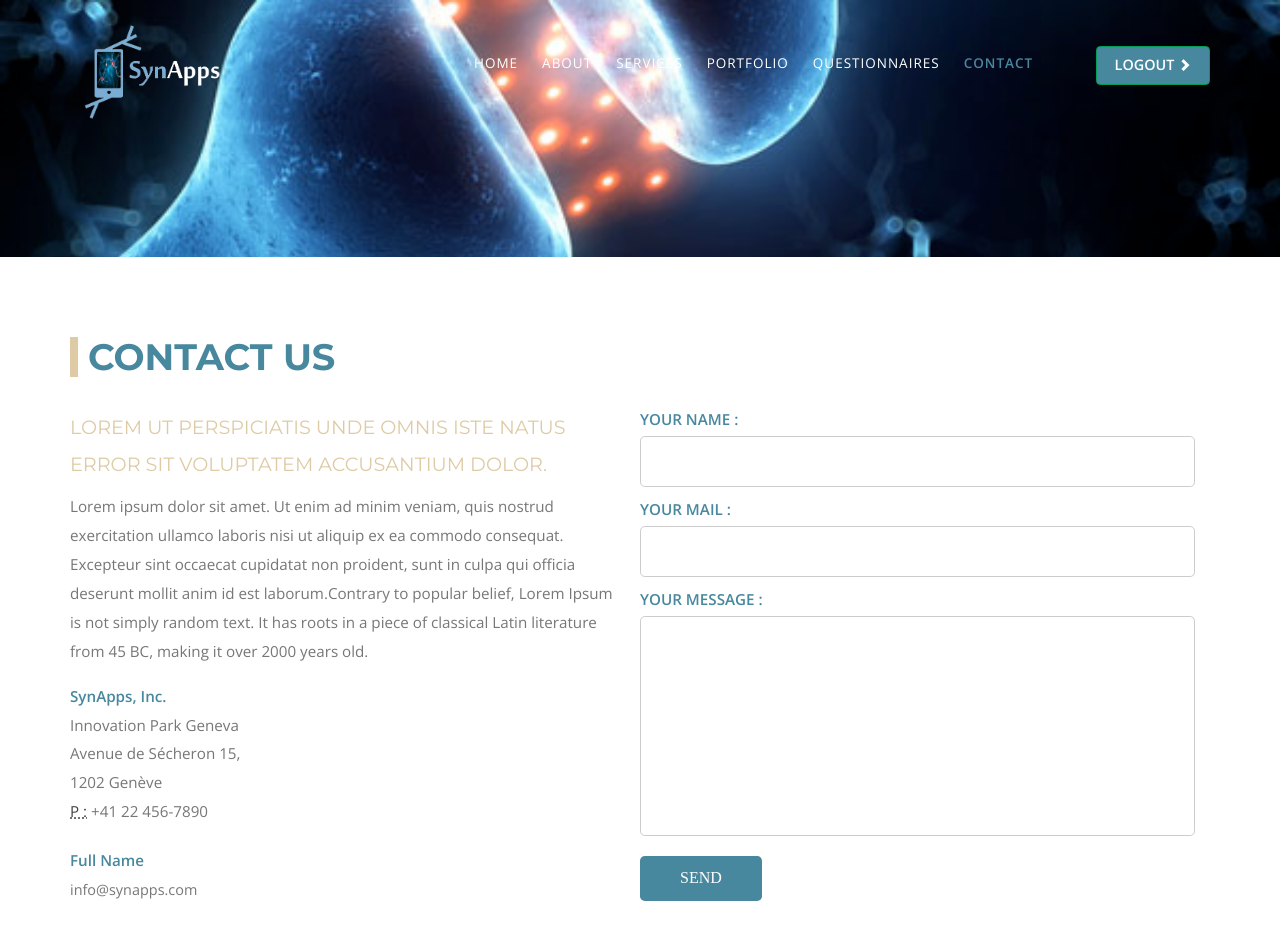
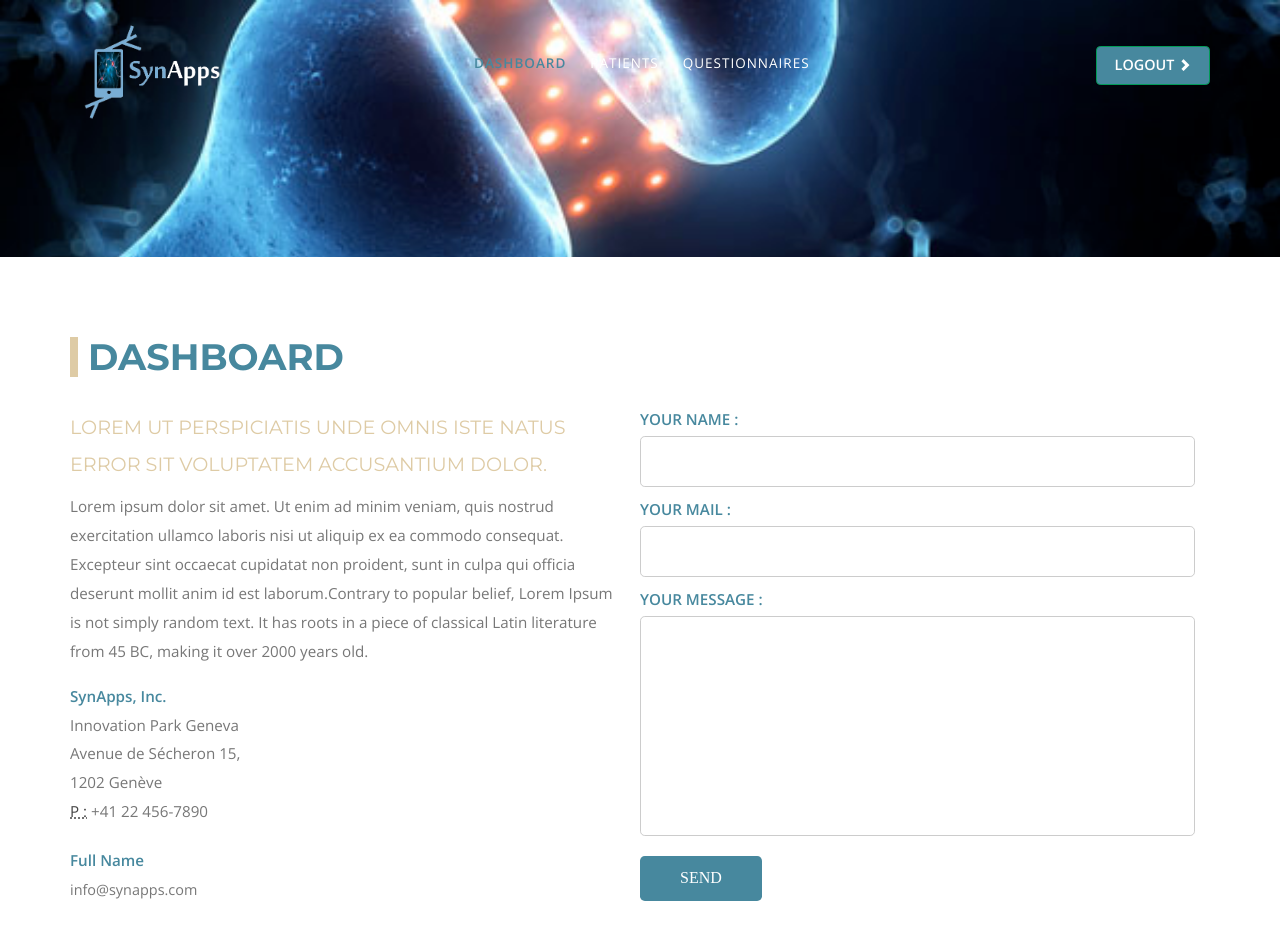
Before and after one commit to atopalos/SynApps, a plain HTML site: page dashboard.html in a window 1280 px wide. Shown: the top 943 px of the page. Drawn offline with nearby package versions, Linux system fonts and the light colour scheme; files whose address does not match are found by name.

Commit message:
Login directs to dashboard.html
Now login button always re-directs to dashboard.html.
Added also sublime project files.
A bit of work on the dashboard.html page as well.

```diff
--- a/dashboard.html
+++ b/dashboard.html
@@ -49,13 +49,12 @@ Smartphone Compatible web template, free webdesigns for Nokia, Samsung, LG, Sony
 				    <div class="top-menu">
 					    <span class="menu"> </span>
 							<ul>
-								<li><a href="index.html"><span data-hover="HOME">Home</span></a><label> </label></li>
+								<!-- <li><a href="index.html"><span data-hover="HOME">Home</span></a><label> </label></li>
 								<li><a href="about.html"> <span data-hover="ABOUT">About</span></a><label> </label></li>
-								<li><a href="index.html"><span data-hover="SERVICES">Services</span></a><label> </label></li>
-								<li><a href="index.html"><span data-hover="PORTFOLIO">Portfolio</span></a><label> </label></li>
+								<li><a href="index.html"><span data-hover="SERVICES">Services</span></a><label> </label></li>-->
+								<li><a class="active" href="dashboard.html"><span data-hover="DASHBOARD">Dashboard</span></a><label> </label></li>
+								<li><a href="#"><span data-hover="Patients">Patients</span></a><label> </label></li>
 								<li><a href="questionnaire.html"><span data-hover="QUESTIONNAIRES">Questionnaires</span></a><label> </label></li>
-								<li><a class="active" href="contact.html"><span data-hover="CONTACT">Contact</span></a><label> </label></li>
-
 							</ul>
 
 						</div>
@@ -81,7 +80,7 @@ Smartphone Compatible web template, free webdesigns for Nokia, Samsung, LG, Sony
 <!--/contact-->
 	 <div class="section-contact">
 	    <div class="container">
-			      <h2 class="tittle">Contact us</h2>
+			      <h2 class="tittle">Dashboard</h2>
 				<div class="contact-main">
 					<div class="col-md-6 contact-in">
 						<h5>Lorem ut perspiciatis unde omnis iste natus error sit voluptatem accusantium dolor.</h5>
```
Also changed, not shown: about.html (+2 -1 lines), contact.html (+2 -1 lines), index.html (+2 -1 lines), questionnaire.html (+2 -1 lines), single.html (+2 -1 lines), js/menu_jquery.js (line endings or trailing spaces), 2 other files.
